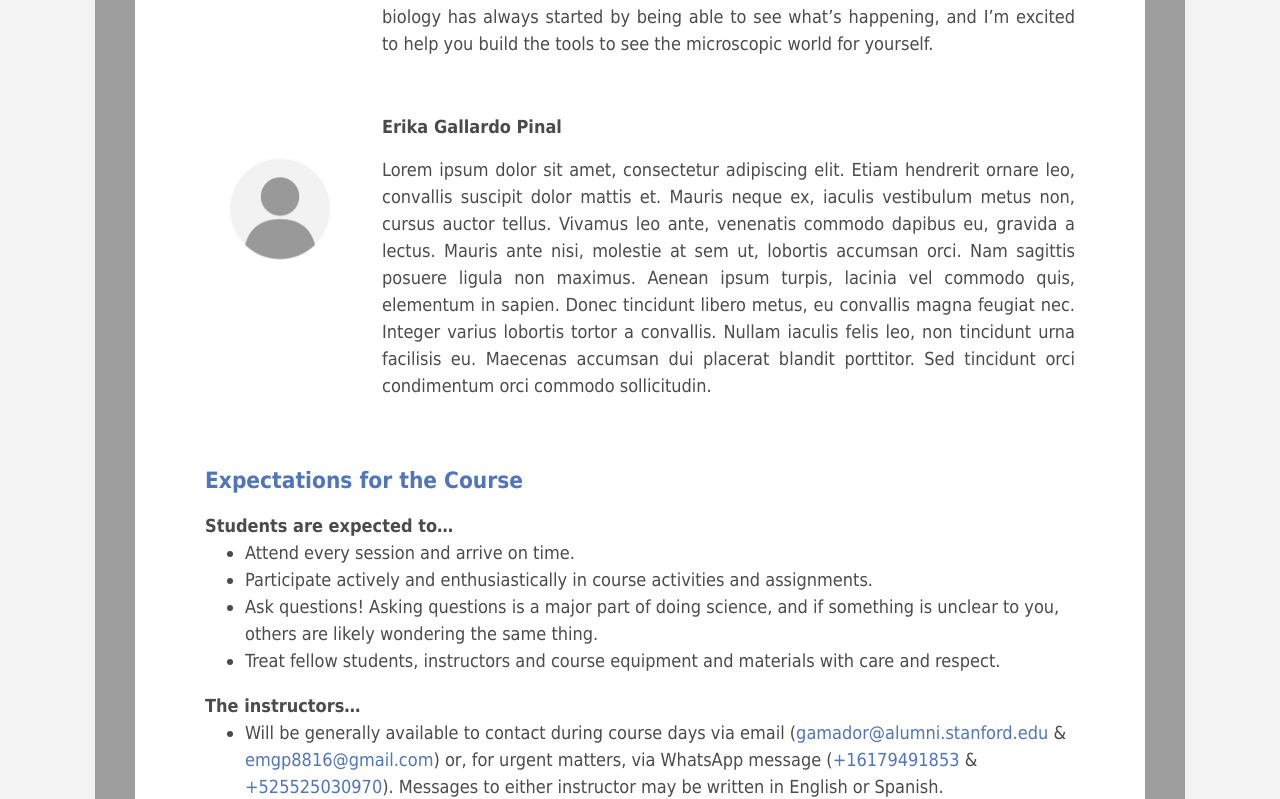
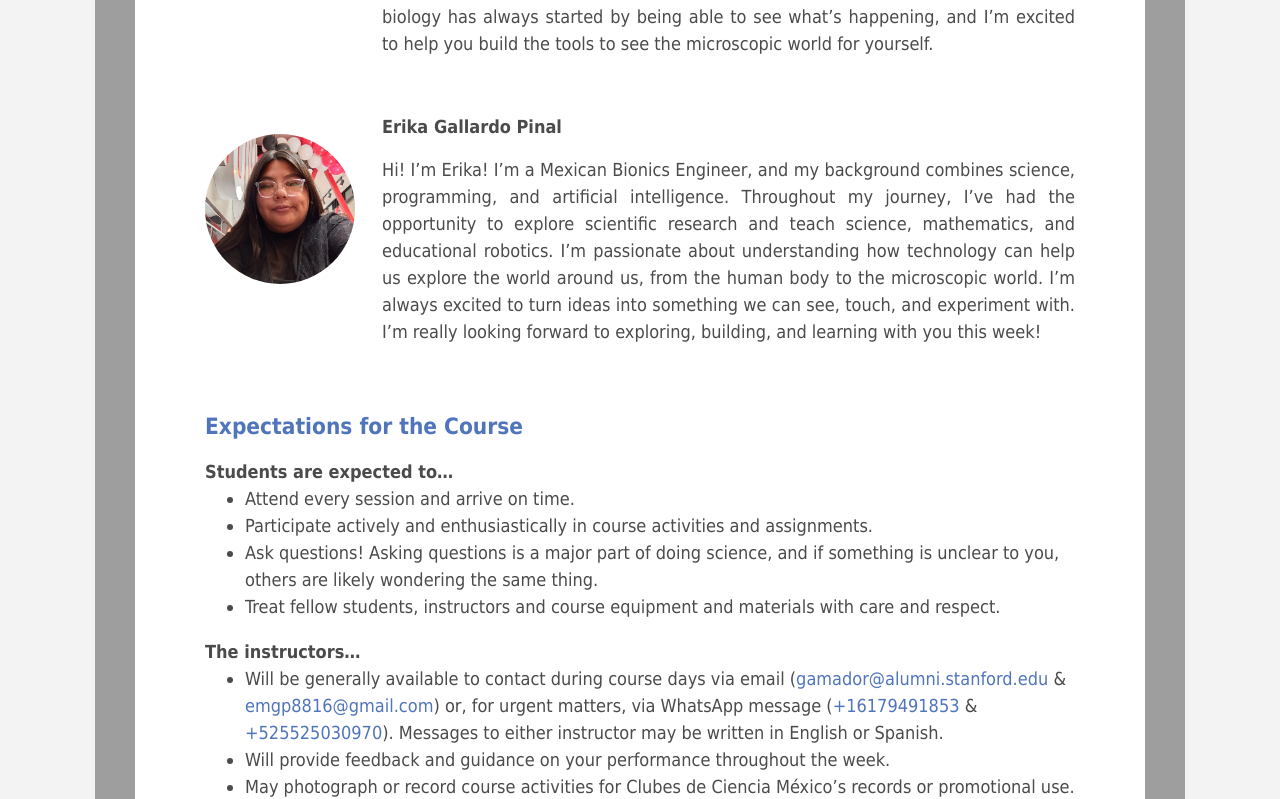
Before and after one commit to goamador/goamador.github.io, a Jekyll site: the page built from _pages/microscopy_course_materials.html, in a window 1280 px wide and 900 px high, scrolled down 1284 px, cut to the strip 101-900 px from the top of the window. Built offline with Jekyll 4.4.1, drawn with Linux system fonts in a browser that asks for light colours; a style sheet for code colours, icons or effects is not loaded.

Commit message:
Instructor Bio Update
Includes Erika's bio

```diff
--- a/_microscopy_course_materials/03_InstructorBios.md
+++ b/_microscopy_course_materials/03_InstructorBios.md
@@ -23,11 +23,11 @@
 
 <!-- Erika Gallardo -->
 <div class="instructor-bio" markdown="1">
-  <img src="/images/BlankProfilePicture.jpg" alt="Erika Gallardo Pinal">
+  <img src="/images/ErikaGallardoPinal.jpg" alt="Erika Gallardo Pinal">
   <div class="bio-text" markdown="1">
 ### Erika Gallardo Pinal
 <div class="justify-text" markdown="1">
-Lorem ipsum dolor sit amet, consectetur adipiscing elit. Etiam hendrerit ornare leo, convallis suscipit dolor mattis et. Mauris neque ex, iaculis vestibulum metus non, cursus auctor tellus. Vivamus leo ante, venenatis commodo dapibus eu, gravida a lectus. Mauris ante nisi, molestie at sem ut, lobortis accumsan orci. Nam sagittis posuere ligula non maximus. Aenean ipsum turpis, lacinia vel commodo quis, elementum in sapien. Donec tincidunt libero metus, eu convallis magna feugiat nec. Integer varius lobortis tortor a convallis. Nullam iaculis felis leo, non tincidunt urna facilisis eu. Maecenas accumsan dui placerat blandit porttitor. Sed tincidunt orci condimentum orci commodo sollicitudin.
+Hi! I’m Erika!  I’m a Mexican Bionics Engineer, and my background combines science, programming, and artificial intelligence. Throughout my journey, I’ve had the opportunity to explore scientific research and teach science, mathematics, and educational robotics. I’m passionate about understanding how technology can help us explore the world around us, from the human body to the microscopic world.  I’m always excited to turn ideas into something we can see, touch, and experiment with. I’m really looking forward to exploring, building, and learning with you this week!
 </div>
   </div>
 </div>
```
Also changed, not shown: _microscopy_course_materials/05_CourseSchedule-Day1.md (+1 -1 lines), images/ErikaGallardoPinal.jpg (added).
